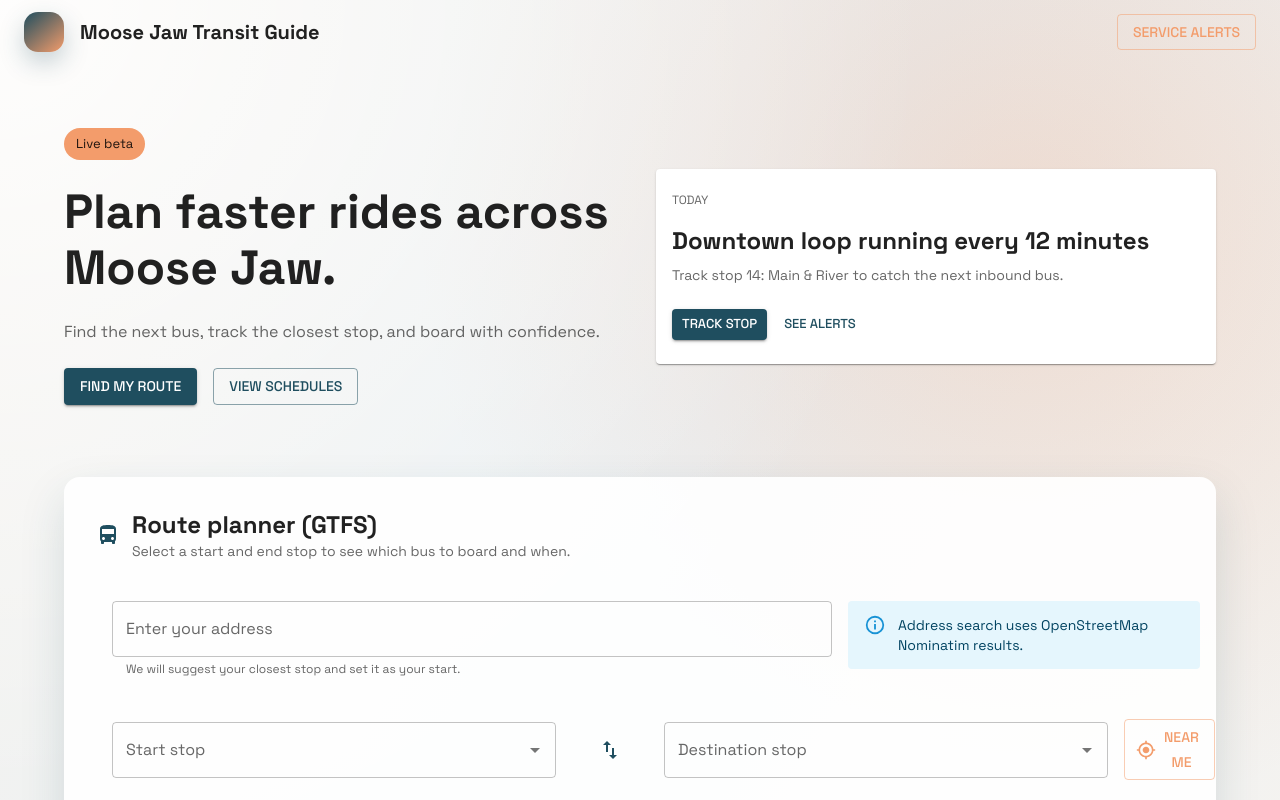
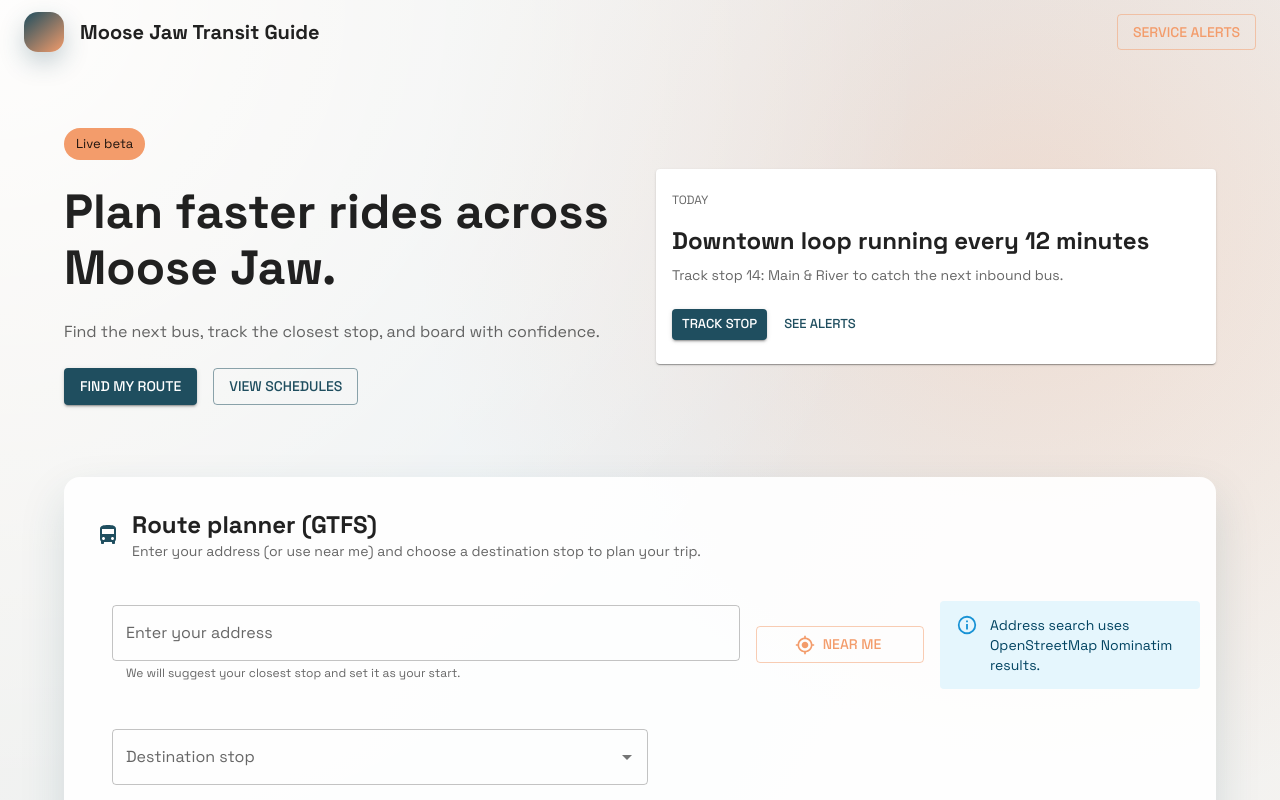
Before and after one commit to Amrutha-A-J/Moose-Jaw-Bus-Transit-Guide, a React (Vite) app in the folder mj_transit_guide_front/: page / in a window 1280 px wide. Shown: the top 800 px of the page. Built offline with nearby package versions, Linux system fonts and the light colour scheme.

Commit message:
Nearme fills current address

```diff
--- a/mj_transit_guide_front/src/App.tsx
+++ b/mj_transit_guide_front/src/App.tsx
@@ -11,7 +11,6 @@
   CssBaseline,
   Divider,
   Grid,
-  IconButton,
   List,
   ListItem,
   ListItemIcon,
@@ -25,7 +24,6 @@
   Autocomplete,
   TextField,
   Alert,
-  Tooltip,
   CircularProgress,
 } from '@mui/material'
 import {
@@ -35,7 +33,6 @@
   DirectionsBus,
   MyLocation,
   Place,
-  SwapVert,
 } from '@mui/icons-material'
 import stopsRaw from '../MJ_transit_GTFS/stops.txt?raw'
 import stopTimesRaw from '../MJ_transit_GTFS/stop_times.txt?raw'
@@ -93,6 +90,8 @@
 type AddressSuggestion = {
   description: string
   place_id: string
+  source: 'nominatim' | 'geocoder'
+  location?: { lat: number; lng: number }
 }
 
 type AddressResult = {
@@ -107,8 +106,26 @@
   lon: string
 }
 
+type NominatimReverseResult = {
+  place_id: number
+  display_name: string
+}
+
+type GeocoderResult = {
+  latt?: string
+  longt?: string
+  standard?: {
+    staddress?: string
+    stnumber?: string
+    city?: string
+    prov?: string
+  }
+}
+
 const nominatimBaseUrl = 'https://nominatim.openstreetmap.org/search'
 const nominatimLookupUrl = 'https://nominatim.openstreetmap.org/lookup'
+const nominatimReverseUrl = 'https://nominatim.openstreetmap.org/reverse'
+const geocoderBaseUrl = 'https://geocoder.ca/'
 
 const parseCsv = (raw: string) => {
   const [headerLine, ...lines] = raw.trim().split(/\r?\n/)
@@ -317,14 +334,15 @@
     const controller = new AbortController()
     addressAbort.current = controller
 
+    const trimmedQuery = query.trim()
+    const isHouseNumberQuery = /^\d{1,6}\s+/.test(trimmedQuery)
+    const fetchNominatim = async () => {
       const url = new URL(nominatimBaseUrl)
       url.searchParams.set('format', 'json')
       url.searchParams.set('addressdetails', '1')
       url.searchParams.set('limit', '5')
-    url.searchParams.set('q', query)
+      url.searchParams.set('q', trimmedQuery)
       url.searchParams.set('countrycodes', 'ca')
-
-    try {
       const response = await fetch(url.toString(), {
         signal: controller.signal,
         headers: { Accept: 'application/json' },
@@ -333,12 +351,64 @@
         throw new Error('Address lookup failed.')
       }
       const results = (await response.json()) as NominatimResult[]
-      setAddressOptions(
-        results.map((result) => ({
+      return results.map((result) => ({
         description: result.display_name,
         place_id: String(result.place_id),
+        source: 'nominatim' as const,
       }))
-      )
+    }
+    const fetchGeocoder = async () => {
+      if (!isHouseNumberQuery) return null
+      const url = new URL(geocoderBaseUrl)
+      url.searchParams.set('locate', trimmedQuery)
+      url.searchParams.set('json', '1')
+      const response = await fetch(url.toString(), {
+        signal: controller.signal,
+        headers: { Accept: 'application/json' },
+      })
+      if (!response.ok) {
+        return null
+      }
+      const result = (await response.json()) as GeocoderResult
+      const lat = Number(result.latt)
+      const lng = Number(result.longt)
+      if (!Number.isFinite(lat) || !Number.isFinite(lng)) {
+        return null
+      }
+      const standard = result.standard
+      const stnumber = standard?.stnumber?.trim()
+      const staddress = standard?.staddress?.trim()
+      const city = standard?.city?.trim()
+      const prov = standard?.prov?.trim()
+      if (!stnumber || !staddress || !city || !prov) {
+        return null
+      }
+      const description = `${stnumber} ${staddress}, ${city}, ${prov}`
+      return {
+        description,
+        place_id: `geocoder:${stnumber}-${staddress}-${city}-${prov}`,
+        source: 'geocoder' as const,
+        location: { lat, lng },
+      }
+    }
+
+    try {
+      const [nominatimResult, geocoderResult] = await Promise.allSettled([
+        fetchNominatim(),
+        fetchGeocoder(),
+      ])
+      const options: AddressSuggestion[] = []
+      if (geocoderResult.status === 'fulfilled' && geocoderResult.value) {
+        options.push(geocoderResult.value)
+      }
+      if (nominatimResult.status === 'fulfilled') {
+        nominatimResult.value.forEach((option) => {
+          if (!options.some((existing) => existing.description === option.description)) {
+            options.push(option)
+          }
+        })
+      }
+      setAddressOptions(options)
     } catch (error) {
       if ((error as Error).name !== 'AbortError') {
         setAddressOptions([])
@@ -348,18 +418,17 @@
     }
   }
 
-  const applyAddressResult = (top: NominatimResult) => {
-    const location = { lat: Number(top.lat), lng: Number(top.lon) }
+  const applyAddressLocation = (address: string, location: { lat: number; lng: number }) => {
     const candidateStops = destination ? eligibleStopsForDestination : stops
     if (candidateStops.length === 0) {
-      setAddressResult({ address: top.display_name, location })
+      setAddressResult({ address, location })
       setAddressClosestStop(null)
       setOrigin(null)
       setClosestStop(null)
       return
     }
     const nearest = findNearestStop(candidateStops, location.lat, location.lng)
-    setAddressResult({ address: top.display_name, location })
+    setAddressResult({ address, location })
     setAddressClosestStop(nearest)
     setOrigin(nearest.stop)
     setClosestStop(null)
@@ -380,13 +449,54 @@
         return
       }
       setAddressLoading(true)
+      try {
+        const isHouseNumberQuery = /^\d{1,6}\s+/.test(query)
+        if (isHouseNumberQuery) {
+          const geocoderUrl = new URL(geocoderBaseUrl)
+          geocoderUrl.searchParams.set('locate', query)
+          geocoderUrl.searchParams.set('json', '1')
+          const geocoderResponse = await fetch(geocoderUrl.toString(), {
+            headers: { Accept: 'application/json' },
+          })
+          if (geocoderResponse.ok) {
+            const result = (await geocoderResponse.json()) as GeocoderResult
+            const lat = Number(result.latt)
+            const lng = Number(result.longt)
+            const standard = result.standard
+            const stnumber = standard?.stnumber?.trim()
+            const staddress = standard?.staddress?.trim()
+            const city = standard?.city?.trim()
+            const prov = standard?.prov?.trim()
+            if (
+              Number.isFinite(lat) &&
+              Number.isFinite(lng) &&
+              stnumber &&
+              staddress &&
+              city &&
+              prov
+            ) {
+              const description = `${stnumber} ${staddress}, ${city}, ${prov}`
+              setAddressSelection({
+                description,
+                place_id: `geocoder:${stnumber}-${staddress}-${city}-${prov}`,
+                source: 'geocoder',
+                location: { lat, lng },
+              })
+              if (stops.length === 0) {
+                return
+              }
+              applyAddressLocation(description, { lat, lng })
+              return
+            }
+          }
+        }
+
         const url = new URL(nominatimBaseUrl)
         url.searchParams.set('format', 'json')
         url.searchParams.set('addressdetails', '1')
         url.searchParams.set('limit', '1')
         url.searchParams.set('q', query)
         url.searchParams.set('countrycodes', 'ca')
-      try {
         const response = await fetch(url.toString(), { headers: { Accept: 'application/json' } })
         if (!response.ok) {
           throw new Error('Address lookup failed.')
@@ -399,14 +509,26 @@
         setAddressSelection({
           description: top.display_name,
           place_id: String(top.place_id),
+          source: 'nominatim',
         })
         if (stops.length === 0) {
           return
         }
-        applyAddressResult(top)
+        const location = { lat: Number(top.lat), lng: Number(top.lon) }
+        applyAddressLocation(top.display_name, location)
       } finally {
         setAddressLoading(false)
       }
+      return
+    }
+    if (value.source === 'geocoder' && value.location) {
+      setAddressSelection(value)
+      if (stops.length === 0) {
+        setAddressLoading(false)
+        return
+      }
+      applyAddressLocation(value.description, value.location)
+      setAddressLoading(false)
       return
     }
     setAddressSelection(value)
@@ -432,7 +554,8 @@
       if (!top) {
         return
       }
-      applyAddressResult(top)
+      const location = { lat: Number(top.lat), lng: Number(top.lon) }
+      applyAddressLocation(top.display_name, location)
     } finally {
       setAddressLoading(false)
     }
@@ -602,17 +725,52 @@
     }
     setGeolocating(true)
     setGeoError(null)
+    setAddressLoading(true)
     navigator.geolocation.getCurrentPosition(
-      (position) => {
+      async (position) => {
         const { latitude, longitude } = position.coords
         const nearest = findNearestStop(candidateStops, latitude, longitude)
         setOrigin(nearest.stop)
         setClosestStop(nearest)
+        setAddressOptions([])
+        setAddressSelection(null)
+        setAddressResult(null)
+        setAddressClosestStop(null)
+        const location = { lat: latitude, lng: longitude }
+        let address = 'Current location'
+        try {
+          const reverseUrl = new URL(nominatimReverseUrl)
+          reverseUrl.searchParams.set('format', 'json')
+          reverseUrl.searchParams.set('lat', latitude.toString())
+          reverseUrl.searchParams.set('lon', longitude.toString())
+          reverseUrl.searchParams.set('zoom', '18')
+          reverseUrl.searchParams.set('addressdetails', '1')
+          const response = await fetch(reverseUrl.toString(), {
+            headers: { Accept: 'application/json' },
+          })
+          if (response.ok) {
+            const result = (await response.json()) as NominatimReverseResult
+            if (result.display_name) {
+              address = result.display_name
+              setAddressSelection({
+                description: result.display_name,
+                place_id: String(result.place_id),
+                source: 'nominatim',
+              })
+            }
+          }
+        } catch {
+          // If reverse geocoding fails, keep a simple label.
+        }
+        setAddressInput(address)
+        applyAddressLocation(address, location)
         setGeolocating(false)
+        setAddressLoading(false)
       },
       () => {
         setGeoError('Unable to access your location. Check browser permissions.')
         setGeolocating(false)
+        setAddressLoading(false)
       },
       { enableHighAccuracy: true, timeout: 8000 }
     )
@@ -695,13 +853,14 @@
                         Route planner (GTFS)
                       </Typography>
                       <Typography variant="body2" color="text.secondary">
-                        Select a start and end stop to see which bus to board and when.
+                        Enter your address (or use near me) and choose a destination stop to plan
+                        your trip.
                       </Typography>
                     </Box>
                   </Stack>
 
-                  <Grid container spacing={2}>
-                    <Grid item xs={12} md={8}>
+                  <Grid container spacing={2} alignItems="center">
+                    <Grid item xs={12} md={7}>
                       <Autocomplete
                         freeSolo
                         options={addressOptions}
@@ -744,7 +903,25 @@
                         )}
                       />
                     </Grid>
-                    <Grid item xs={12} md={4}>
+                    <Grid item xs={12} md={2}>
+                      <Button
+                        fullWidth
+                        variant="outlined"
+                        color="secondary"
+                        onClick={handleUseMyLocation}
+                        startIcon={
+                          geolocating ? (
+                            <CircularProgress size={16} color="inherit" />
+                          ) : (
+                            <MyLocation />
+                          )
+                        }
+                        disabled={geolocating}
+                      >
+                        Near me
+                      </Button>
+                    </Grid>
+                    <Grid item xs={12} md={3}>
                       <Alert severity="info">
                         Address search uses OpenStreetMap Nominatim results.
                       </Alert>
@@ -776,45 +953,7 @@
                   )}
 
                   <Grid container spacing={2} alignItems="center">
-                    <Grid item xs={12} md={5}>
-                      <Autocomplete
-                        options={stopOptions}
-                        value={origin}
-                        onChange={(_, value) => {
-                          setOrigin(value)
-                          setClosestStop(null)
-                        }}
-                        getOptionLabel={(option) => option.stop_name}
-                        isOptionEqualToValue={(option, value) =>
-                          option.stop_id === value.stop_id
-                        }
-                        renderInput={(params) => (
-                          <TextField
-                            {...params}
-                            label="Start stop"
-                            placeholder="Choose a boarding stop"
-                          />
-                        )}
-                      />
-                    </Grid>
-                    <Grid item xs={12} md={1} sx={{ textAlign: 'center' }}>
-                      <Tooltip title="Swap stops">
-                        <span>
-                          <IconButton
-                            color="primary"
-                            onClick={() => {
-                              if (!origin && !destination) return
-                              setOrigin(destination)
-                              setDestination(origin)
-                              setClosestStop(null)
-                            }}
-                          >
-                            <SwapVert />
-                          </IconButton>
-                        </span>
-                      </Tooltip>
-                    </Grid>
-                    <Grid item xs={12} md={5}>
+                    <Grid item xs={12} md={6}>
                       <Autocomplete
                         options={stopOptions}
                         value={destination}
@@ -832,23 +971,6 @@
                         )}
                       />
                     </Grid>
-                    <Grid item xs={12} md={1} sx={{ textAlign: { xs: 'left', md: 'right' } }}>
-                      <Button
-                        variant="outlined"
-                        color="secondary"
-                        onClick={handleUseMyLocation}
-                        startIcon={
-                          geolocating ? (
-                            <CircularProgress size={16} color="inherit" />
-                          ) : (
-                            <MyLocation />
-                          )
-                        }
-                        disabled={geolocating}
-                      >
-                        Near me
-                      </Button>
-                    </Grid>
                   </Grid>
 
                   {geoError && <Alert severity="warning">{geoError}</Alert>}
@@ -864,7 +986,8 @@
 
                   {!origin || !destination ? (
                     <Alert severity="info">
-                      Choose both stops to see boarding times and the best bus to take.
+                      Choose a destination and set your start with an address or near me to see
+                      boarding times.
                     </Alert>
                   ) : planResult?.kind === 'error' ? (
                     <Alert severity="warning">{planResult.error}</Alert>
```
Lines whose indentation alone changed are shown as unchanged.
